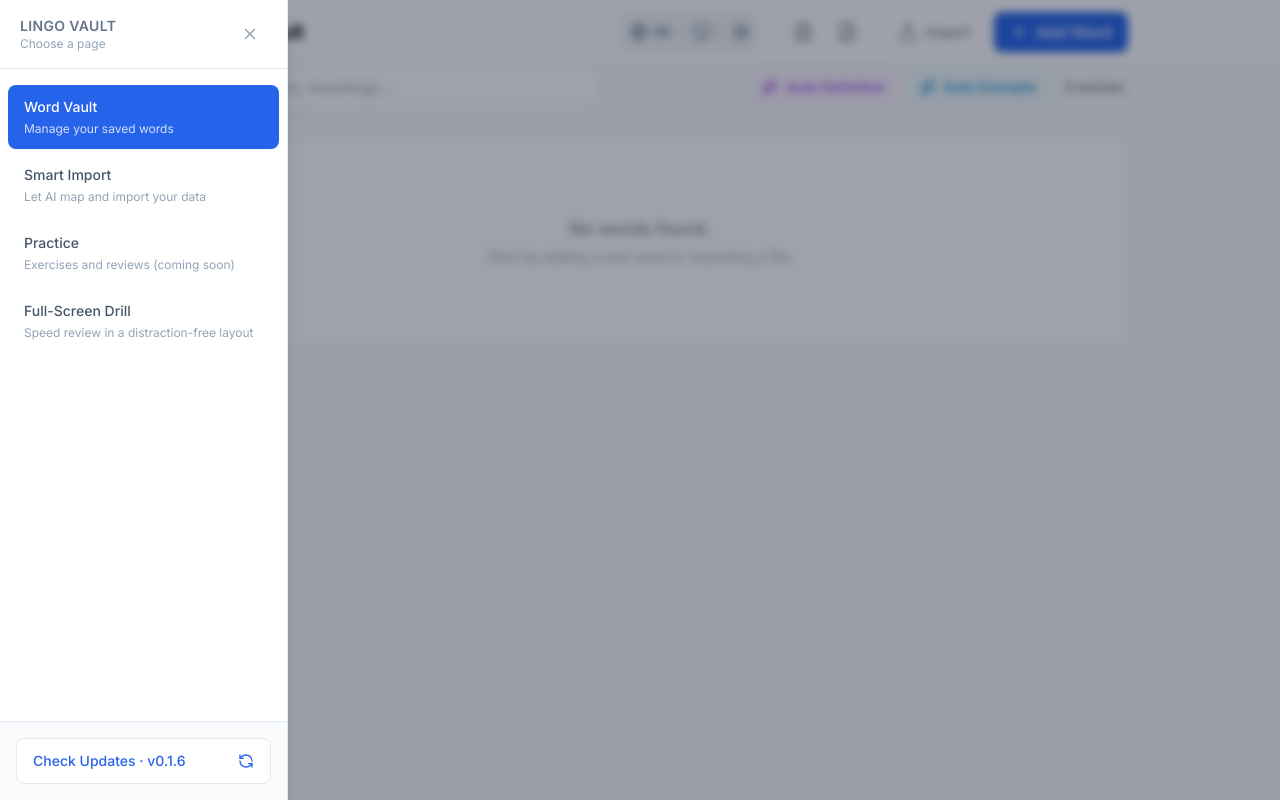
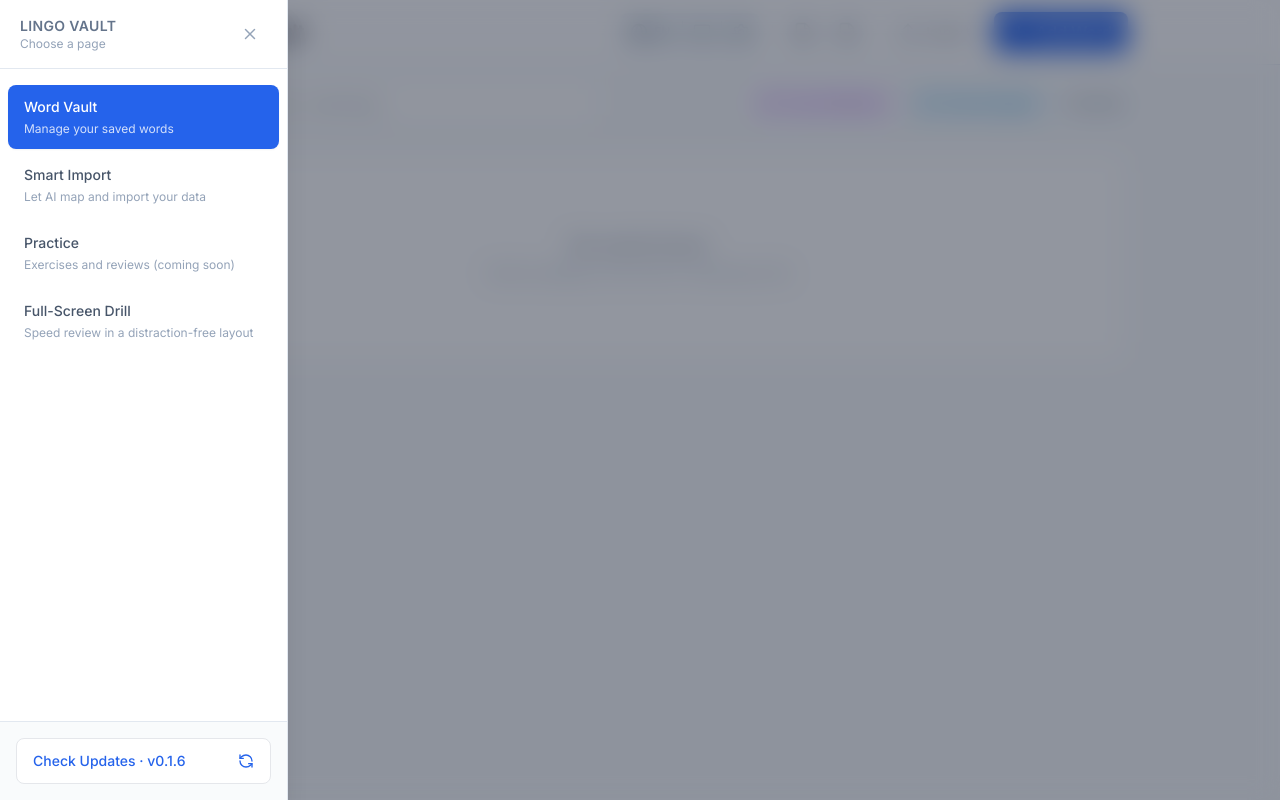
Before and after one commit to Kozmosa/LingoVault, a React (Vite) app: page / in a window 1280 px wide. Both pictures are taken after a click on the button 172 px from the left and 32 px from the top of the page. Built offline with nearby package versions, Linux system fonts and the light colour scheme.

Commit message:
feat: update drawer overlay styles and adjust main content padding for better UI experience

```diff
--- a/App.tsx
+++ b/App.tsx
@@ -594,7 +594,7 @@ const App: React.FC = () => {
       {/* Main Content */}
       <main
         className={activePage === 'drill' ? 'px-3 sm:px-6 py-6' : 'max-w-5xl mx-auto px-4 sm:px-6 py-8'}
-        style={{ paddingTop: 'calc(4rem + var(--safe-area-top))' }}
+        style={{ paddingTop: 'calc(5rem + var(--safe-area-top))' }}
       >
         {activePage === 'vault' ? (
           <>
--- a/components/NavigationDrawer.tsx
+++ b/components/NavigationDrawer.tsx
@@ -38,15 +38,16 @@ export const NavigationDrawer: React.FC<NavigationDrawerProps> = ({
 }) => {
   return (
     <div
-      className={`fixed inset-0 z-40 transition-opacity duration-300 ${isOpen ? 'pointer-events-auto opacity-100' : 'pointer-events-none opacity-0'}`}
+      className={`fixed inset-0 z-40 ${isOpen ? 'pointer-events-auto' : 'pointer-events-none'}`}
     >
       <div
-        className="absolute inset-0 bg-slate-900/40 backdrop-blur-sm"
+        className="absolute inset-0 drawer-overlay"
+        data-open={isOpen}
         onClick={onClose}
         aria-hidden="true"
       />
       <aside
-        className={`absolute left-0 top-0 h-full w-72 max-w-full bg-white dark:bg-slate-900 shadow-xl border-r border-slate-200 dark:border-slate-800 transform transition-transform duration-300 ease-out flex flex-col ${isOpen ? 'translate-x-0' : '-translate-x-full'}`}
+        className={`absolute left-0 top-0 h-full w-72 max-w-full bg-white dark:bg-slate-900 shadow-xl border-r border-slate-200 dark:border-slate-800 transform transition-transform duration-[420ms] modal-ease flex flex-col ${isOpen ? 'translate-x-0' : '-translate-x-full'}`}
         aria-label={navLabel}
         style={{ paddingTop: 'var(--safe-area-top)' }}
       >
--- a/index.css
+++ b/index.css
@@ -28,6 +28,25 @@
     transition-timing-function: cubic-bezier(0.16, 1, 0.3, 1);
   }
 
+  .drawer-overlay {
+    background-color: rgba(15, 23, 42, 0);
+    backdrop-filter: blur(0px);
+    -webkit-backdrop-filter: blur(0px);
+    opacity: 0;
+    pointer-events: none;
+    transition-property: opacity, background-color, backdrop-filter, -webkit-backdrop-filter;
+    transition-duration: 420ms;
+    transition-timing-function: cubic-bezier(0.16, 1, 0.3, 1);
+  }
+
+  .drawer-overlay[data-open="true"] {
+    background-color: rgba(15, 23, 42, 0.45);
+    backdrop-filter: blur(14px);
+    -webkit-backdrop-filter: blur(14px);
+    opacity: 1;
+    pointer-events: auto;
+  }
+
   /* 安全区域工具类 */
   .pt-safe {
     padding-top: var(--safe-area-top);
```
